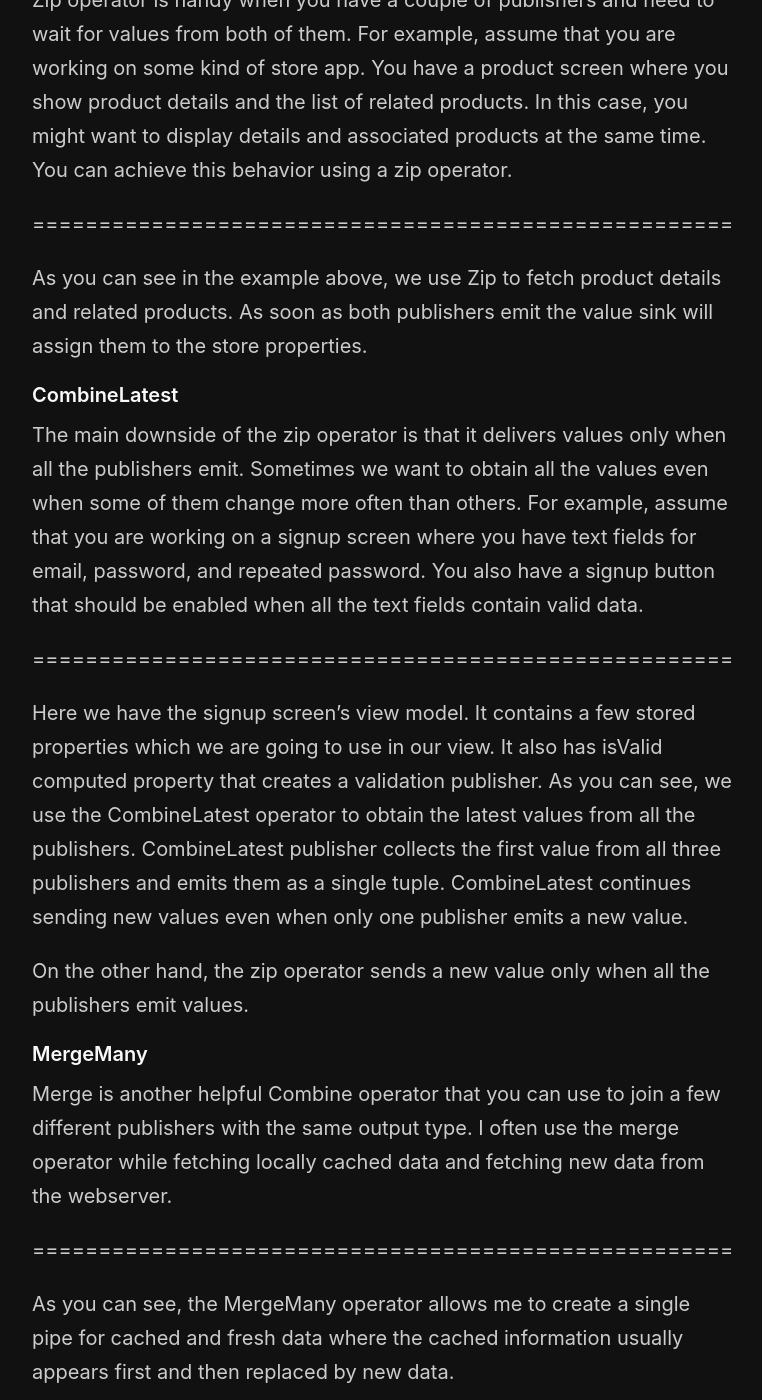
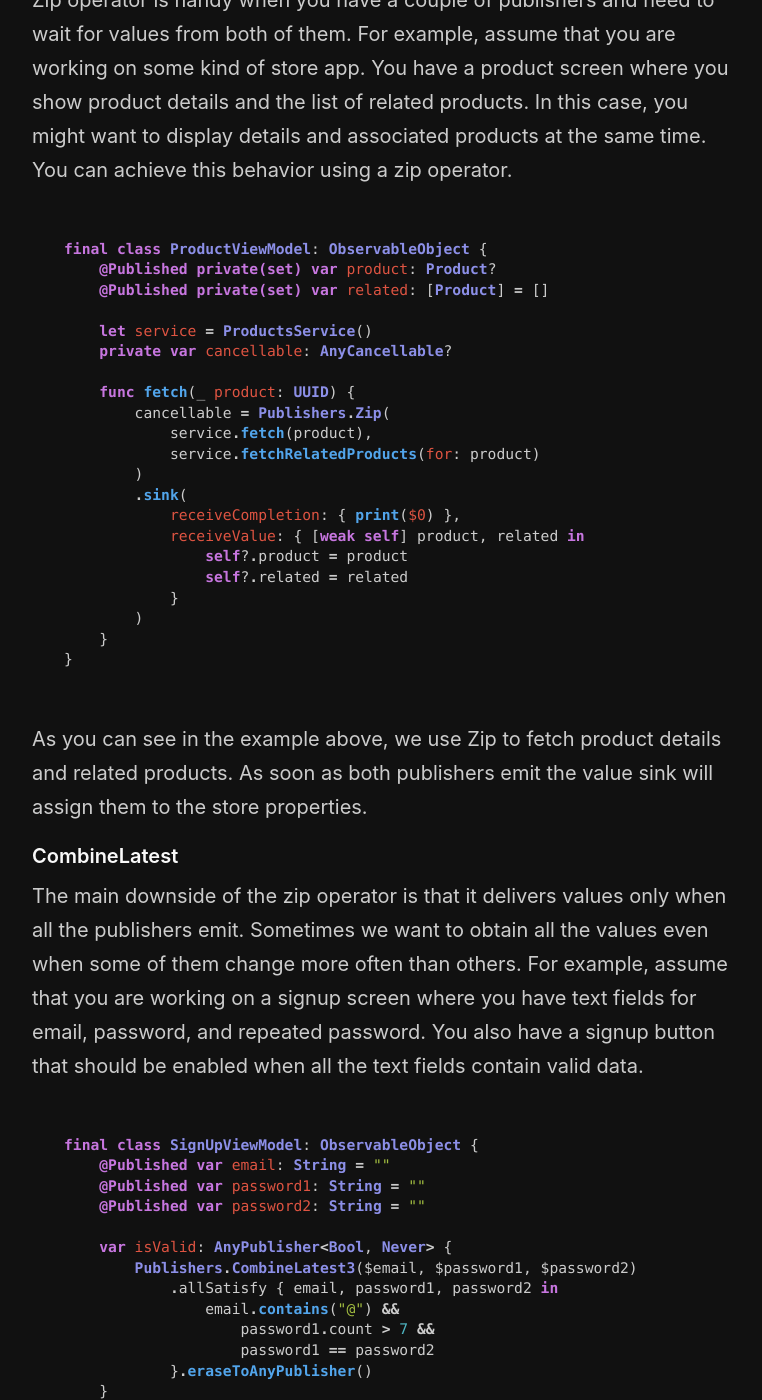
Before and after one commit to mecid/mecid.github.io, a Jekyll site: the page built from _posts/2021-05-12-combining-multiple-combine-publishers-in-swift.md, in a window 1280 px wide and 1400 px high, scrolled down 518 px. Shown: the whole window, without its empty margins (258-1020 px from the left). Built offline with Jekyll 4.4.1, drawn with Linux system fonts in a browser that asks for light colours; some of the changed text lies outside the part shown.

Commit message:
combining operator post updated with code examples

````diff
--- a/_posts/2021-05-12-combining-multiple-combine-publishers-in-swift.md
+++ b/_posts/2021-05-12-combining-multiple-combine-publishers-in-swift.md
@@ -10,14 +10,51 @@ I've already covered a few essential topics from the Combine framework story. We
 #### Zip
 Zip operator is handy when you have a couple of publishers and need to wait for values from both of them. For example, assume that you are working on some kind of store app. You have a product screen where you show product details and the list of related products. In this case, you might want to display details and associated products at the same time. You can achieve this behavior using a zip operator.
 
-=====================================================
+```swift
+final class ProductViewModel: ObservableObject {
+    @Published private(set) var product: Product?
+    @Published private(set) var related: [Product] = []
+
+    let service = ProductsService()
+    private var cancellable: AnyCancellable?
+
+    func fetch(_ product: UUID) {
+        cancellable = Publishers.Zip(
+            service.fetch(product),
+            service.fetchRelatedProducts(for: product)
+        )
+        .sink(
+            receiveCompletion: { print($0) },
+            receiveValue: { [weak self] product, related in
+                self?.product = product
+                self?.related = related
+            }
+        )
+    }
+}
+```
 
 As you can see in the example above, we use Zip to fetch product details and related products. As soon as both publishers emit the value sink will assign them to the store properties.
 
 #### CombineLatest
 The main downside of the zip operator is that it delivers values only when all the publishers emit. Sometimes we want to obtain all the values even when some of them change more often than others. For example, assume that you are working on a signup screen where you have text fields for email, password, and repeated password. You also have a signup button that should be enabled when all the text fields contain valid data.
 
-=====================================================
+```swift
+final class SignUpViewModel: ObservableObject {
+    @Published var email: String = ""
+    @Published var password1: String = ""
+    @Published var password2: String = ""
+
+    var isValid: AnyPublisher<Bool, Never> {
+        Publishers.CombineLatest3($email, $password1, $password2)
+            .allSatisfy { email, password1, password2 in
+                email.contains("@") &&
+                    password1.count > 7 &&
+                    password1 == password2
+            }.eraseToAnyPublisher()
+    }
+}
+```
 
 Here we have the signup screen's view model. It contains a few stored properties which we are going to use in our view. It also has isValid computed property that creates a validation publisher. As you can see, we use the CombineLatest operator to obtain the latest values from all the publishers. CombineLatest publisher collects the first value from all three publishers and emits them as a single tuple. CombineLatest continues sending new values even when only one publisher emits a new value.
 
@@ -26,7 +63,21 @@ On the other hand, the zip operator sends a new value only when all the publishe
 #### MergeMany
 Merge is another helpful Combine operator that you can use to join a few different publishers with the same output type. I often use the merge operator while fetching locally cached data and fetching new data from the webserver.
 
-=====================================================
+```swift
+final class FavoritesViewModel: ObservableObject {
+    @Published private(set) var products: [Product] = []
+    let service = ProductsService()
+
+    func fetch() {
+        Publishers.MergeMany(
+            service.fetchCachedFavorites(),
+            service.fetchFavorites()
+        )
+        .replaceError(with: [])
+        .assign(to: &$products)
+    }
+}
+```
 
 As you can see, the MergeMany operator allows me to create a single pipe for cached and fresh data where the cached information usually appears first and then replaced by new data.
 
````
